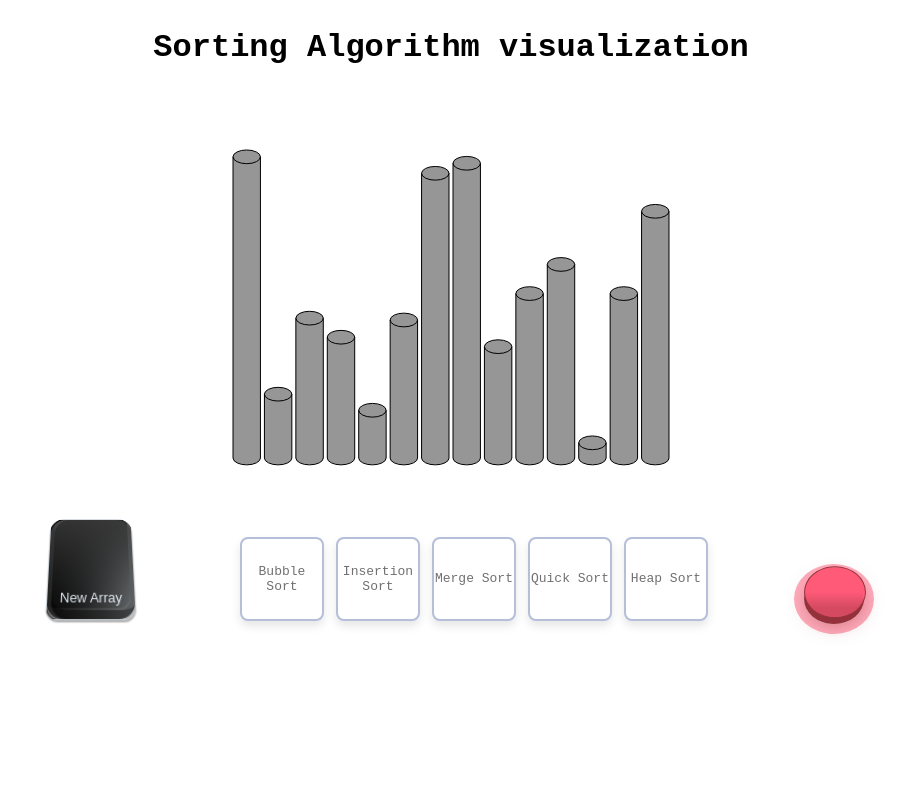
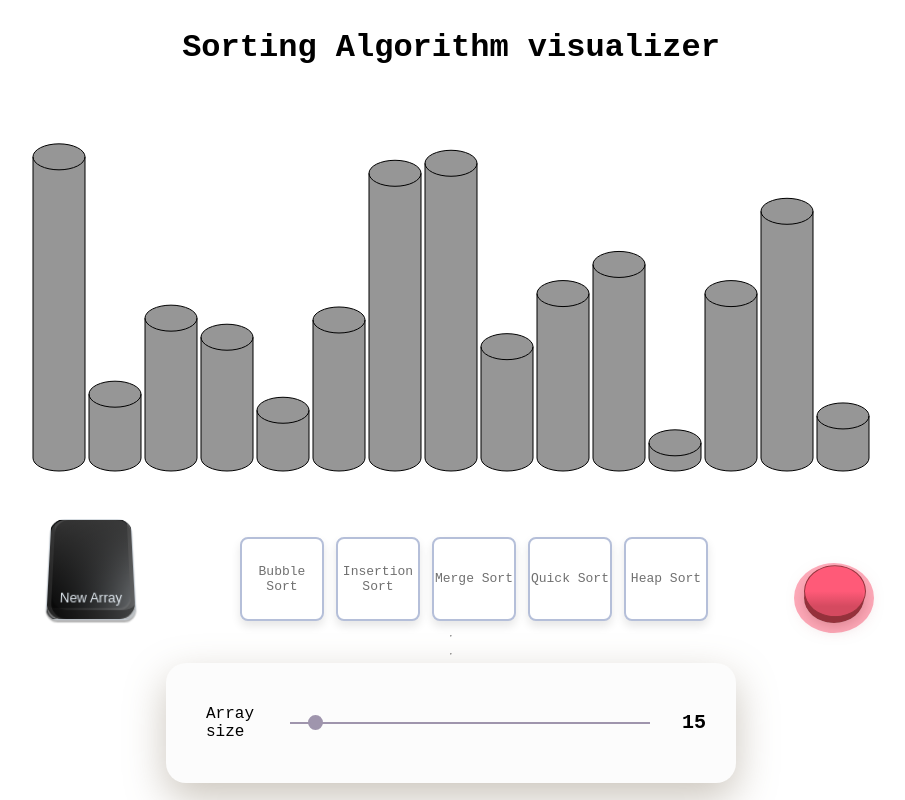
Before and after one commit to Otmak/Sorting-Visualizer, a plain HTML site: page index.html in a window 1280 px wide. Both pictures are taken after a click on the button 1022 px from the left and 598 px from the top of the page. Shown: the whole page, without its empty margins (189-1094 px from the left). Drawn offline with Linux system fonts and the light colour scheme.

Commit message:
+all sorting algos & clean buttons

```diff
--- a/column.js
+++ b/column.js
@@ -1,5 +1,4 @@
-console.log('column online')
-
+// By Otuma.
 class Column{
 	constructor(x,y,width,height){
 		this.x = x;
@@ -7,31 +6,38 @@ class Column{
 		this.width = width;
 		this.height = height;
 		this.queue = [];
-
 	}
 
-	moveTo(location, framecount=5 ){ //assign the moving values to queue
+	moveTo(location, framecount=5 ){
 		for(let i=0; i<=framecount; i++){
 			const t = i/framecount;
+			// const u =
 			this.queue.push({
-				x:lInterpolate(this.x, location.x, t),
-				y:lInterpolate(this.y, location.y, t)
+				x:linearInterpolate(this.x, location.x, t),
+				y:linearInterpolate(this.y, location.y, t)
 			})
 		}
 	}
 
+	// jump(framecount=10){
+	// 	for(let i=1; i< framecount; i++){
+	// 		const t = i/framecount;
+	// 		const u = Math.sin(t*Math.PI);
+	// 		this.queue.push({
+	// 			x:this.x,
+	// 			y:this.y-u*this.width
+	// 		})
+	// 	}
+	// }
+
 	draw(ctx){
-
 		let processing = false;
 		if( this.queue.length > 0 ){
-
 			const {x,y} = this.queue.shift();
 			this.x = x;
 			this.y = y;
 			processing = true;
-
 		}
-		// console.log(ctx, 'LOGGING')
 		const left = this.x - this.width/2;
 		const top = this.y - this.height;
 		const right = this.x + this.width/2
@@ -48,7 +54,6 @@ class Column{
 
 		ctx.fill();
 		ctx.stroke();
-
 		return processing;
 	}
 }
--- a/index.html
+++ b/index.html
@@ -7,14 +7,14 @@
 	<title> Sorting Algorithm visualizer </title>
 </head>
 <body>
-	<h1> Sorting Algorithm visualization </h1>
+	<h1> Sorting Algorithm visualizer </h1>
 	<canvas id="mainCanvas"></canvas>
 	<br>
 
 	<div id="all-buttons">
 		<div>
 			<button class="button" onclick="initiateArray()">
-			  <svg stroke="#ffffff" xml:space="preserve" viewBox="0 0 80 80" xmlns:xlink="http://www.w3.org/1999/xlink" xmlns="http://www.w3.org/2000/svg" id="Capa_1" version="1.1" fill="#ffffff"><g stroke-width="0" id="SVGRepo_bgCarrier"></g><g stroke-linejoin="round" stroke-linecap="round" id="SVGRepo_tracerCarrier"></g><g id="SVGRepo_iconCarrier"> <g>  </g> </g></svg>
+			  <svg stroke="#ffffff" xml:space="preserve" viewBox="0 0 80 80" xmlns:xlink="http://www.w3.org/1999/xlink" xmlns="http://www.w3.org/2000/svg" id="Capa_1" version="1.1" fill="#ffffff"><g stroke-width="0" id="SVGRepo_bgCarrier"></g><g stroke-linejoin="round" stroke-linecap="round" id="SVGRepo_tracerCarrier"></g><g id="SVGRepo_iconCarrier"> </g></svg>
 			  New Array
 			</button>
 		</div>
@@ -38,25 +38,31 @@
 				</span>
 			</label>
 			<label >
-				<input class="radio-input" type="radio" name="engine" disabled>
-				<span class="radio-tile radio-label disallowed">
+				<input class="radio-input" type="radio" name="engine">
+				<span class="radio-tile radio-label" id="d">
 					Quick Sort
 				</span>
 			</label>
-			<label disabled>
-				<input class="radio-input " type="radio" name="engine" disabled>
-				<span class="radio-tile radio-label disallowed">
+			<label>
+				<input class="radio-input " type="radio" name="engine">
+				<span class="radio-tile radio-label" id="e">
 					Heap Sort
 				</span>
 			</label>
 		</div>
 		<div>
-			<button onclick="begin()" class="btn-play">
+			<button onclick="runAlgorithm()" class="btn-play">
 			<span class="back"></span>
   			<span class="front"></span>
   			</button>
   		</div>
 	</div>
+	<hr>
+	<hr>
+	<div class="slider">
+		Array size
+ 		<input id="rangeNumber" type="range" min="5" max="200" value="15" oninput="addColumnsToArray()"><p id="rangeValue">15</p>
+  	</div>
 
 	<script type="text/javascript" src="column.js"></script>
 	<script type="text/javascript" src="main.js"></script>
--- a/main.js
+++ b/main.js
@@ -1,27 +1,26 @@
-//
-
-mainCanvas.width = 500;
+//By Otuma.
+mainCanvas.width = 900;
 mainCanvas.height = 400;
 const selectedBtn = document.getElementById('algorithms');
+let numberOfColumsValue = document.getElementById('rangeNumber').value;
 
-const num = 14;
-const arr = [];
-const obj = {};
+let numberOfColums = numberOfColumsValue;
+let arr = [];
+let obj = {};
 const margin = 30;
 
 let cols = [];
-const spacing = (mainCanvas.width - margin*2)/num;
+let spacing = (mainCanvas.width - margin*2)/numberOfColums;
 const ctx = mainCanvas.getContext('2d');
 let operations = [];
-let theChosenOne = '';
+let chosenAlgorithm = '';
 
 
 // Create array of random numbers between 0 and 1.
 initiateArray();
-
 function initiateArray(){
 
-	for(let i=0; i<num; i++){
+	for(let i=0; i<numberOfColums; i++){
 		const randomNum =  Math.random()
 		arr[i] = randomNum;
 		obj[randomNum] = i;
@@ -30,28 +29,44 @@ function initiateArray(){
 	requestAnimationFrame(animate);
 };
 
-function paint(){
+
+function addColumnsToArray(){
+	console.log('Loggin dail...', 'spacing:', spacing)
+	let text = document.getElementById('rangeValue');
+	let newNumberOfColums = document.getElementById('rangeNumber').value;
+	text.innerHTML = newNumberOfColums;
+	numberOfColums = Number(newNumberOfColums);
+	cols = [];
+	arr = [];
+	obj = [];
+	console.log(arr, cols, numberOfColums, spacing);
+	spacing = (mainCanvas.width - margin*2)/numberOfColums;
+	initiateArray();
+	// console.log(arr, cols, numberOfColums, spacing)
+}
+
+
+function paint(){//generateColumns
 	operations = [];
 	for(let i=0; i<arr.length; i++){
 		const x = i*spacing+spacing/2 + margin;
 		const y = mainCanvas.height - margin;
 		const width = spacing -4;
 		const height = (mainCanvas.height - margin*2)*arr[i];
-		cols[i] = new Column(x,y,width,height);// Create colums
+		cols[i] = new Column(x,y,width,height);
 	}
 }
 
 
 const selectAgorithm = (arg, i) =>{
-	const dup = [...arg];
+	const array = [...arg];
 	const object = {
-		a: bubbleSort(dup),
-		b: insertionSort(dup),
-		c: mergeSort(dup),
+		a: bubbleSort(array),
+		b: insertionSort(array),
+		c: mergeSort(array),
+		d: quickSort(array),
+		e: heapSort(array)
 	}
-		// 	c: mergeSort(arg),
-		// d: heapSort(arg),
-		// e: quickSort(arg)
 	return object[i];
 }
 
@@ -59,23 +74,22 @@ const selectAgorithm = (arg, i) =>{
 selectedBtn.addEventListener('click', (e)=>{
 	if(e.target.nodeName === 'SPAN'){
 		paint();
-		theChosenOne = e.target.id;
+		chosenAlgorithm = e.target.id;
 	}
 })
 
 
 // Run the Algorithm.
-function begin(){
+function runAlgorithm(){//runAlgorithm
 	operations = [];
-	operations = selectAgorithm(arr, theChosenOne)
+	operations = selectAgorithm(arr, chosenAlgorithm)
 	requestAnimationFrame(animate);
-	// animate();
 }
 
 // TEST copy array.
 // const test_Array = [...arr];
 //linear interpolation
-function lInterpolate(a, b, t){
+function linearInterpolate(a, b, t){
 	return a + (b - a) * t;
 }
 
@@ -83,14 +97,12 @@ function lInterpolate(a, b, t){
 animate();
 function animate(){
 	let counter = 0;
-
 	ctx.clearRect(0,0, mainCanvas.width, mainCanvas.height);
 	let processing = false;
 	for( let i=0; i<cols.length; i++ ){
 		processing = cols[i].draw(ctx) || processing;
 		counter++
 	}
-
 	// if undifined or something give an alert;
 	if( !processing && operations.length >0 ){
 		const action = operations.shift();
@@ -154,17 +166,17 @@ function insertionSort(arg){
 
 // MERGE SORT.
 function mergeSort(arg){
-	const array = [...arg];
+	const mainArray = [...arg];
 	let actions = [];
 
 	//DIVIDE AND SORT
-	function divide(parameter){
-		if(parameter.length === 1){
-			return parameter
+	function divide(array){
+		if(array.length === 1){
+			return array
 		};
-		let middle = Math.floor(parameter.length/2);
-		let left = divide(parameter.slice(0, middle));
-		let right = divide(parameter.slice(middle));
+		let middle = Math.floor(array.length/2);
+		let left = divide(array.slice(0, middle));
+		let right = divide(array.slice(middle));
 		let merged = merge(left, right);
 
 		return merged;
@@ -174,7 +186,6 @@ function mergeSort(arg){
 	function merge (array1, array2) {
 		let merged = [];
 		let i = 0, j = 0;
-
 		while (i <array1.length && j <array2.length) {
 			if (array1[i] < array2[j]){
 				merged.push(array1[i]);
@@ -195,20 +206,84 @@ function mergeSort(arg){
 		};
 		return merged;
 	};
-	divide(array);
+	divide(mainArray);
 	return actions;
 
 };
 
 
 // QUICK SORT.
-function quickSort(arg){};
+function quickSort(arg){
+	const mainArray = [...arg];
+	let actions = [];
+
+	function sort(array, left=0, right=array.length-1){
+		let pivotIndex = pivot(array, left, right);
+		if(left < right){
+			sort(array, left, pivotIndex-1);
+			sort(array, pivotIndex+1, right);
+		}
+		return array;
+	};
+
+	function pivot(array, pivotIndex=0, endIndex=array.length-1){
+	  let swapIndex = pivotIndex;
+	  for (let i = pivotIndex +1; i<= endIndex; i++) {
+	    if(array[i] < array[pivotIndex]) {
+	      swapIndex++;
+	      [array[i], array[swapIndex]] = [array[swapIndex], array[i]];
+	      actions.push({index:[i, swapIndex] ,swap:true});
+	    }else{
+	    	actions.push({index:[i, swapIndex] ,swap:false});
+	    }
+	  }
+	  [array[pivotIndex], array[swapIndex]] = [array[swapIndex], array[pivotIndex]];
+	  actions.push({index:[pivotIndex, swapIndex] ,swap:true});
+	  return swapIndex;
+	};
+	sort(mainArray);
+	return actions;
+};
+
 
 // HEAP SORT.
-function heapSort(arg){};
+function heapSort(arg){
+	console.log('running HEAP SORT')
+	const mainArray = [...arg];
+	let actions = [];
+	function sort(array){
+		let heapSize = array.length;
+		// Build heap
+		for(let i = Math.floor(heapSize/2) -1; i>=0; i--){
+			maxHeap(array, heapSize, i);
+		};
+	  // Swap max element with last element
+		for(let i = heapSize -1; i >0; i--){
+			[array[0], array[i]] = [array[i], array[0]];
+			actions.push({index:[0, i], swap:true})
+			maxHeap(array, i, 0);
+		};
+	};
 
-// COUNTING SORT.
-function countingSort(arg){};
+	function maxHeap(array, heapSize, i){
+		let left = 2*i +1;
+		let right = 2*i +2;
+		let maxElement = i;
+		if(left < heapSize && array[left] > array[maxElement]){
+			maxElement = left;
+		}
+		if(right < heapSize && array[right] > array[maxElement]){
+			maxElement = right;
+		}
+		if(maxElement != i){
+			[array[i], array[maxElement]] = [array[maxElement], array[i]];
+			actions.push({index: [i, maxElement], swap:true});
+			maxHeap(array, heapSize, maxElement);
+		}else{
+			actions.push({index:[i, maxElement], swap:false})
+		}
+	}
+	sort(mainArray);
+	return actions;
 
-// RADIX SORT
-function radixSort(arg){};
+};
--- a/style.css
+++ b/style.css
@@ -3,6 +3,7 @@ body{
 	display: flex;
 	flex-direction: column;
 	align-items: center;
+  font-family: Courier New, monospace;
 
 }
 
@@ -95,8 +96,6 @@ h1{
     0px 1px 0px rgba(255, 255, 255, 0.2);
   transition: all .1s ease-in-out 0s;
 }
-
-
 
 .button:active::before {
   content: "";
@@ -251,15 +250,6 @@ h1{
   border-color: #2260ff;
 }
 
-/*.disallowed:hover:{
-	cursor: not-allowed;
-}*/
-
-/*.radio-tile:hover:before span.disallowed {
-  transform: scale(1);
-  opacity: 1;
-}*/
-
 span.disallowed{
 	cursor: not-allowed;
 }
@@ -288,3 +278,43 @@ span.disallowed{
   white-space: nowrap;
   width: 1px;
 }
+
+.slider {
+/*  position: absolute;
+  top: 50%;
+  left: 50%;
+*/
+  width: 500px;
+  height: 60px;
+  padding: 30px;
+  padding-left: 40px;
+  background: #fcfcfc;
+  border-radius: 20px;
+  display: flex;
+  align-items: center;
+  box-shadow: 0px 15px 40px #7E6D5766;
+}
+.slider p {
+  font-size: 20px;
+  font-weight: 600;
+  padding-left: 30px;
+  color: black;
+}
+
+.slider input[type="range"] {
+  -webkit-appearance:none !important;
+  width: 420px;
+  height: 2px;
+  background: #9f95ad;
+  border: none;
+  outline: none;}
+
+.slider input[type="range"]::-webkit-slider-thumb {
+  -webkit-appearance: none !important;
+  width: 15px;
+  height: 15px;
+  background: #9f95ad;
+  border: 2px solid #9f95ad;
+  border-radius: 50%;
+  cursor: pointer;
+}
```
Also changed, not shown: screenshot.png (added), 2 other files.
